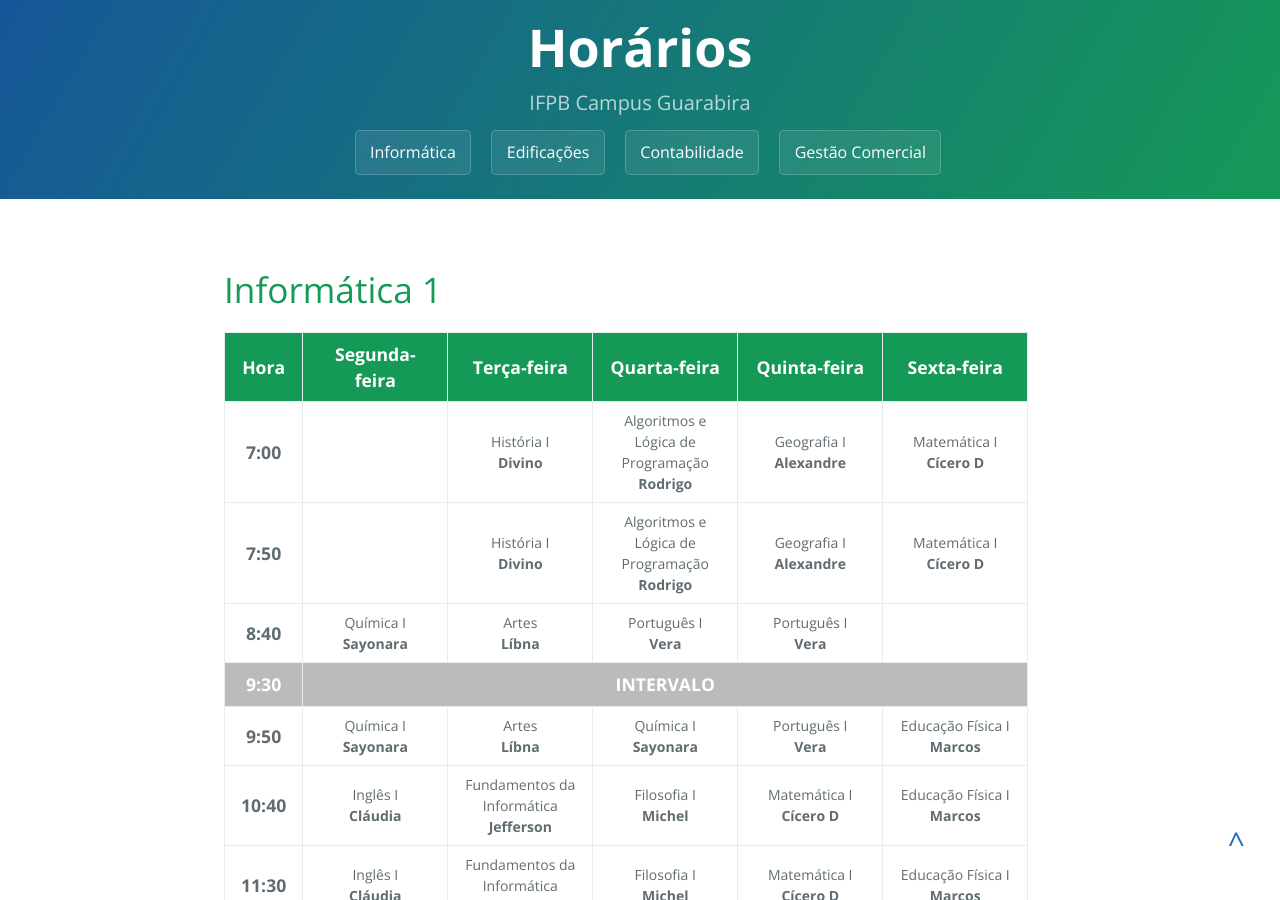
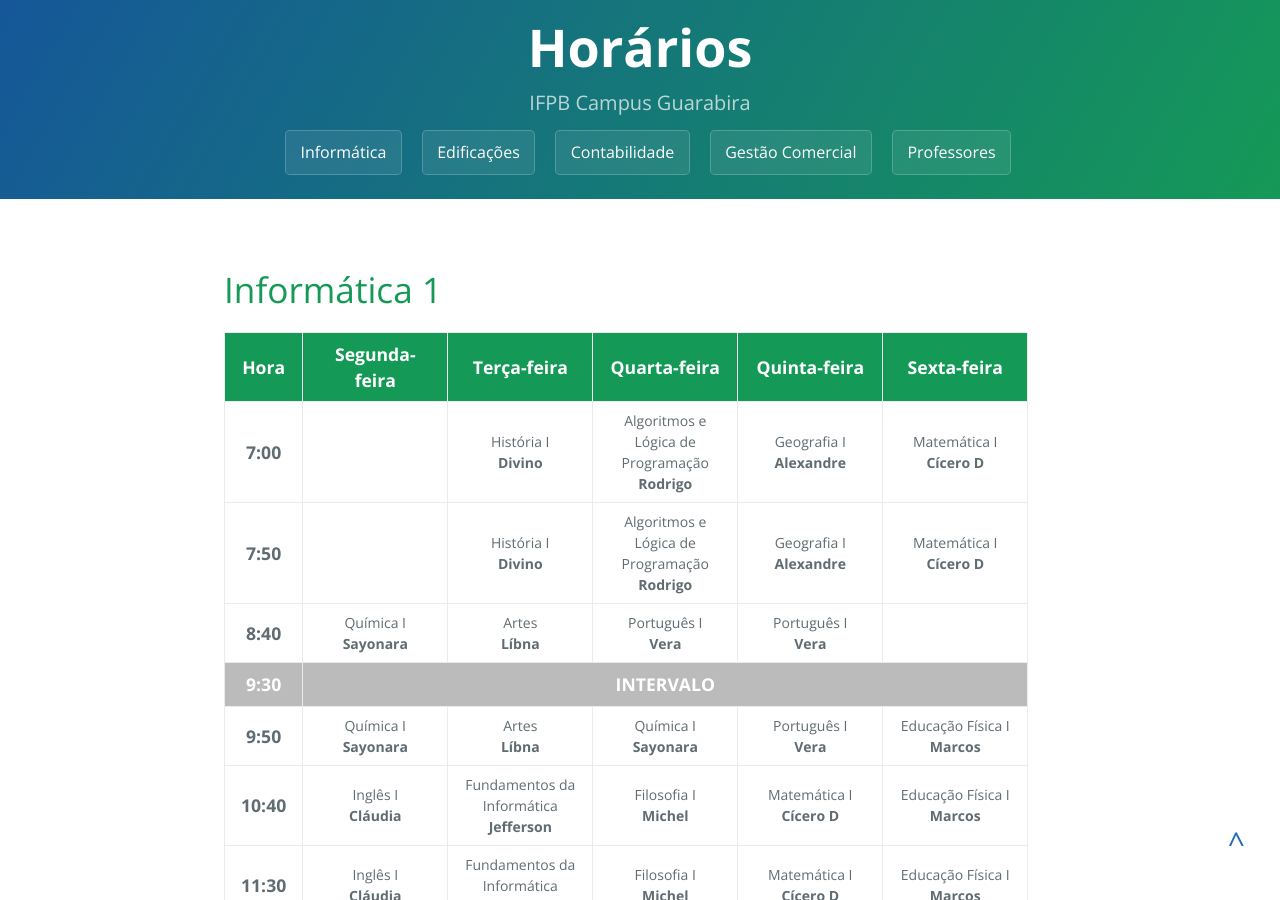
Before and after one commit to ifpb-guarabira/horarios, a Jekyll site: the page built from index.html, in a window 1280 px wide and 900 px high. Built offline with Jekyll 4.4.1, drawn with Linux system fonts in a browser that asks for light colours; the list of posts is cut into pages by our own code.

Commit message:
Update page-header.html

```diff
--- a/_includes/page-header.html
+++ b/_includes/page-header.html
@@ -3,7 +3,7 @@
   <h2 class="project-tagline">{{ site.tagline }}</h2>
 
   <nav>
-      {% for curso in site.data.horarios.cursos %}
+    {% for curso in site.data.horarios.cursos %}
     <nav class = "dropdown">
         <a class="btn dropbtn">{{curso.nome}}</a>
         <div class="dropdown-content">
@@ -12,6 +12,15 @@
           {% endfor %}
         </div>
       </nav>
-      {% endfor %}
+    {% endfor %}
+
+    <nav class = "dropdown">
+        <a class="btn dropbtn">Professores</a>
+        <div class="dropdown-content">
+          {% for prof in site.data.horarios.professores %}
+            <a href="#">{{prof.nome}}</a>
+          {% endfor %}
+        </div>
+      </nav>
   </nav>
 </section>
```
